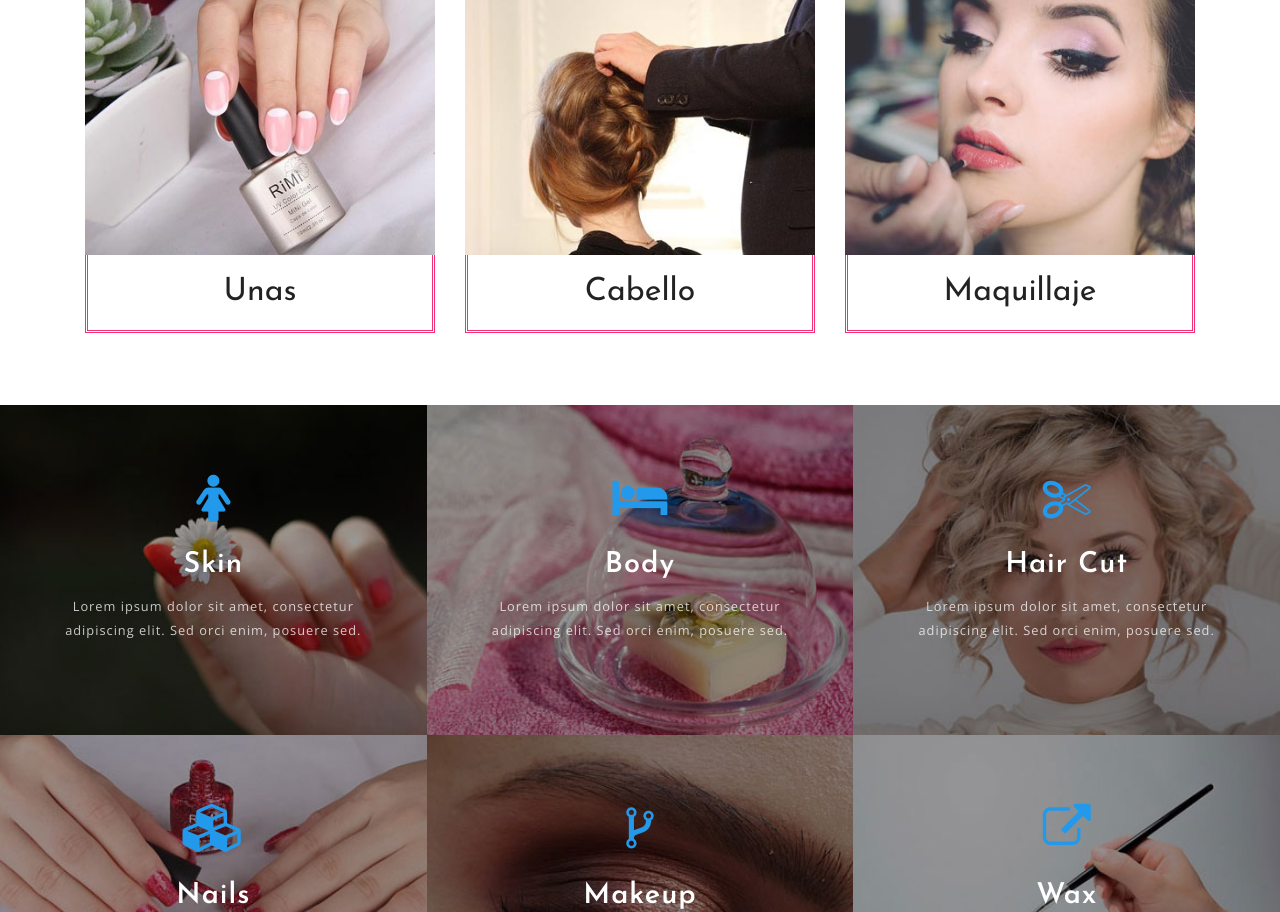
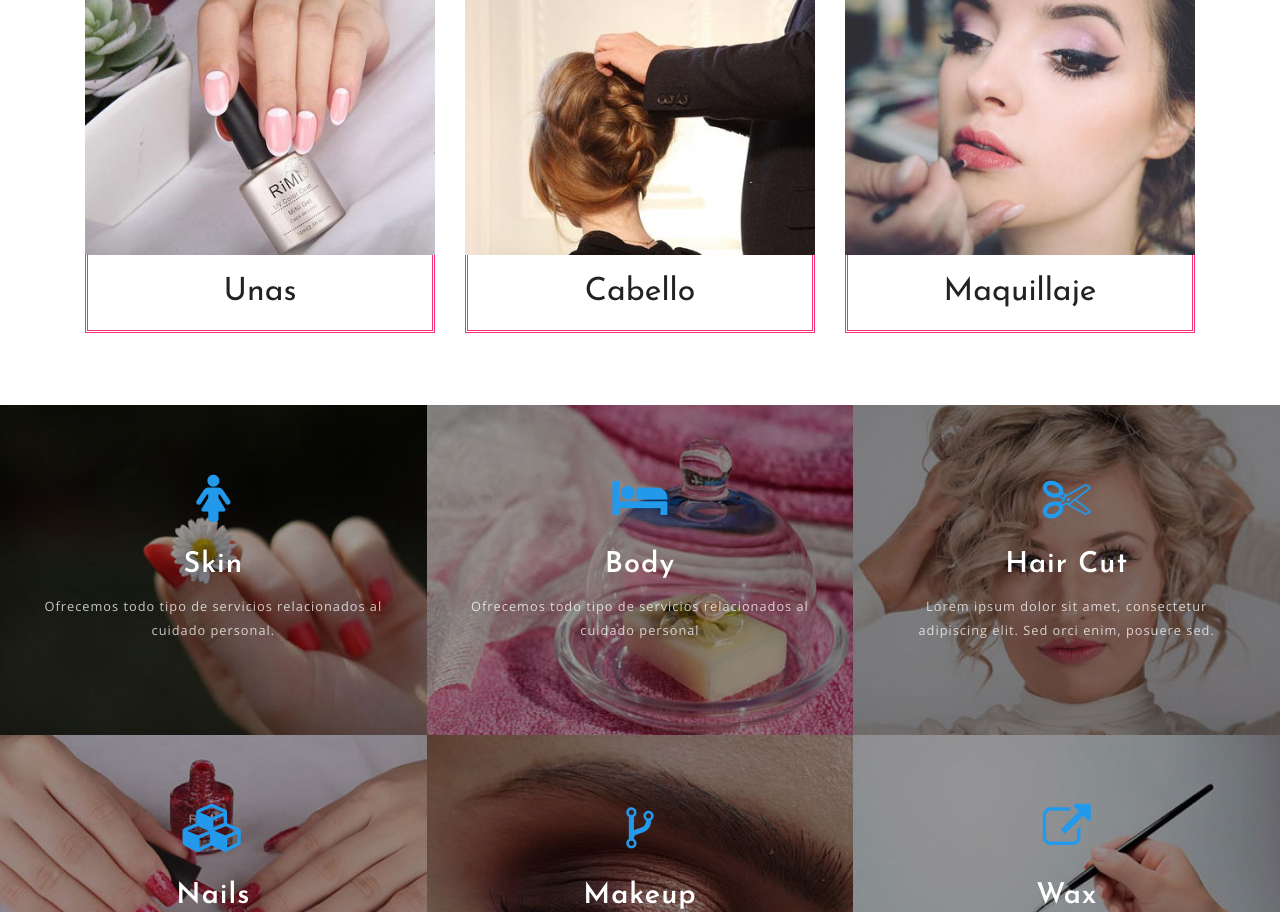
Before and after one commit to noelia31/CuidadoPersonalPlantilla, a plain HTML site: page index.html in a window 1280 px wide. Shown: the part 188-1100 px from the top of the page. Drawn offline with nearby package versions, Linux system fonts and the light colour scheme.

Commit message:
se agrego descripciones

```diff
--- a/index.html
+++ b/index.html
@@ -190,7 +190,7 @@ Smartphone Compatible web template, free webdesigns for Nokia, Samsung, LG, Sony
 				</div>
 				<div class="services-agile-w3l-icon-info">
 					<h5>Skin</h5>
-					<p>Lorem ipsum dolor sit amet, consectetur adipiscing elit. Sed orci enim, posuere sed.</p>
+					<p>Ofrecemos todo tipo de servicios relacionados al cuidado personal.</p>
 				</div>
 			</div>
 			<div class="col-xs-4 services-agile-w3l-right-grid grid-2">
@@ -199,7 +199,7 @@ Smartphone Compatible web template, free webdesigns for Nokia, Samsung, LG, Sony
 				</div>
 				<div class="services-agile-w3l-icon-info">
 					<h5>Body</h5>
-					<p>Lorem ipsum dolor sit amet, consectetur adipiscing elit. Sed orci enim, posuere sed.</p>
+					<p>Ofrecemos todo tipo de servicios relacionados al cuidado personal</p>
 				</div>
 			</div>
 			<div class="col-xs-4 services-agile-w3l-right-grid grid-3">
```
